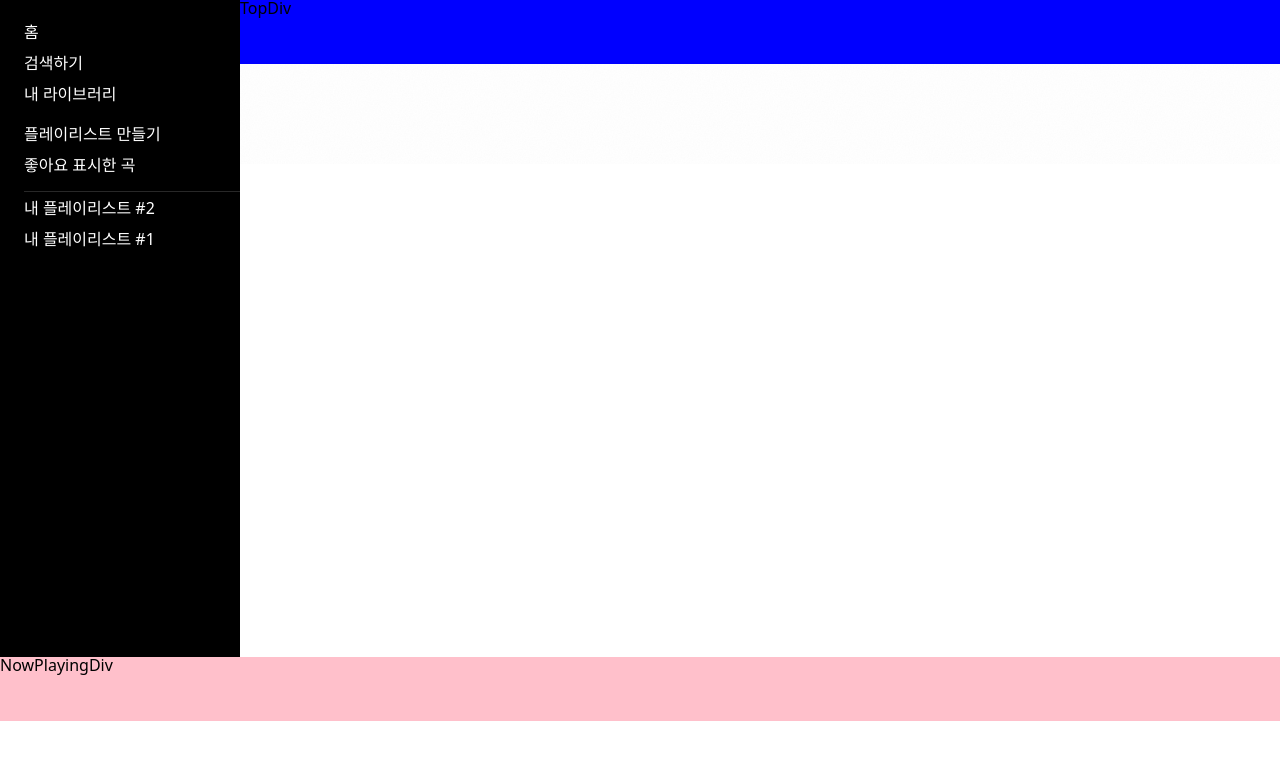
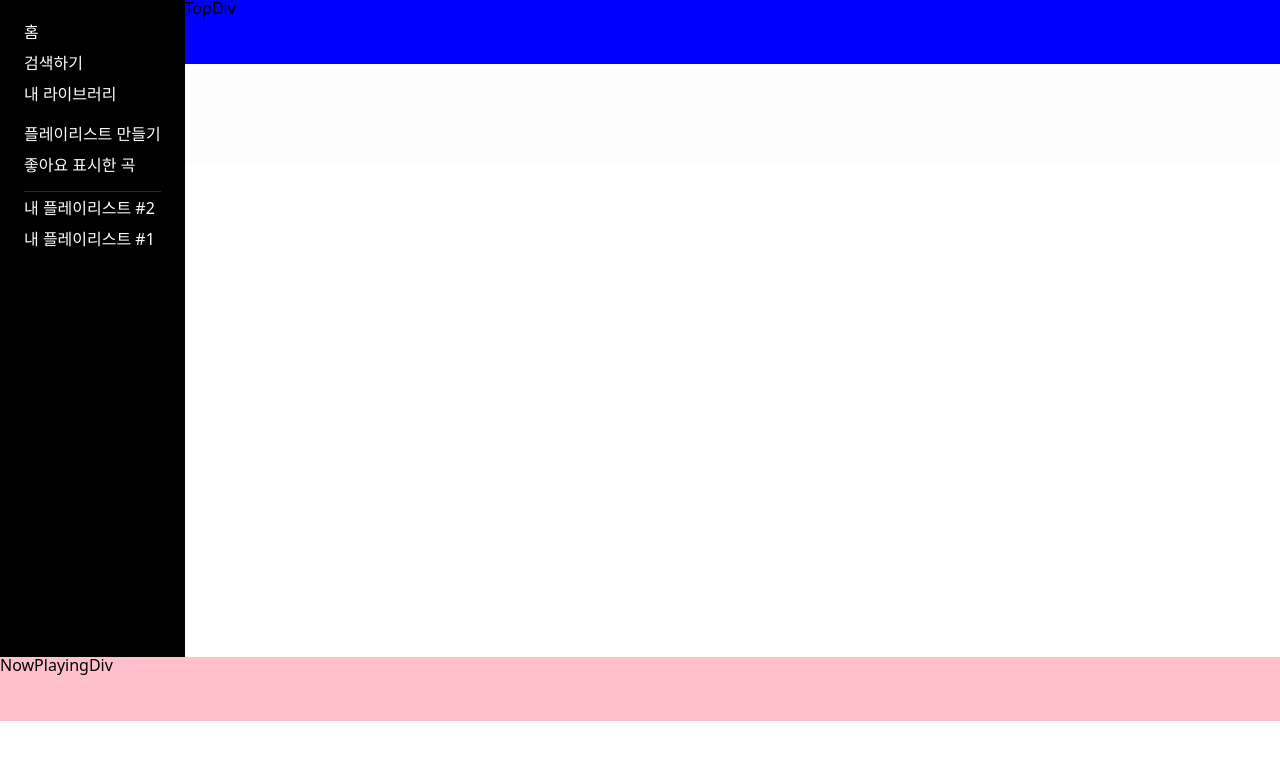
Before and after one commit to HomebrewComputerClub02/Team2_clone_FE, a React (Create React App) app: page /open in a window 1280 px wide. Shown: the top 760 px of the page. Built offline with nearby package versions, Linux system fonts and the light colour scheme.

Commit message:
FEAT : WebPlayer NavBar 차지하는 너비 수정 및 padding 추가

```diff
--- a/src/components/molecules/NavBar.tsx
+++ b/src/components/molecules/NavBar.tsx
@@ -11,6 +11,7 @@ const Nav = styled.div`
   z-index: 4;
   padding-top: 24px;
   padding-left: 24px;
+  padding-right: 24px;
 `;
 const NavUl = styled.ul`
   display: flex;
--- a/src/pages/WebPlayer.tsx
+++ b/src/pages/WebPlayer.tsx
@@ -18,24 +18,23 @@ const Layout = styled.div`
     'nav-bar top-bar'
     'nav-bar main-view'
     'now-playing-bar now-playing-bar';
-  grid-template-columns: 240px 1fr;
+  grid-template-columns: auto 6fr;
   grid-template-rows: 64px 593px 64px;
   height: 100%;
   min-height: 100%;
   position: relative;
   width: 100%;
+  overflow: hidden; // 스크롤바 삭제.
 `;
 
 const WebPlayer = () => {
   return (
-    <div>
     <Layout>
       <TopBar />
       <NavBar />
       <Outlet />
       <NowPlayingBar />
     </Layout>
-    </div>
   );
 };
 
```
Lines whose indentation alone changed are shown as unchanged.
